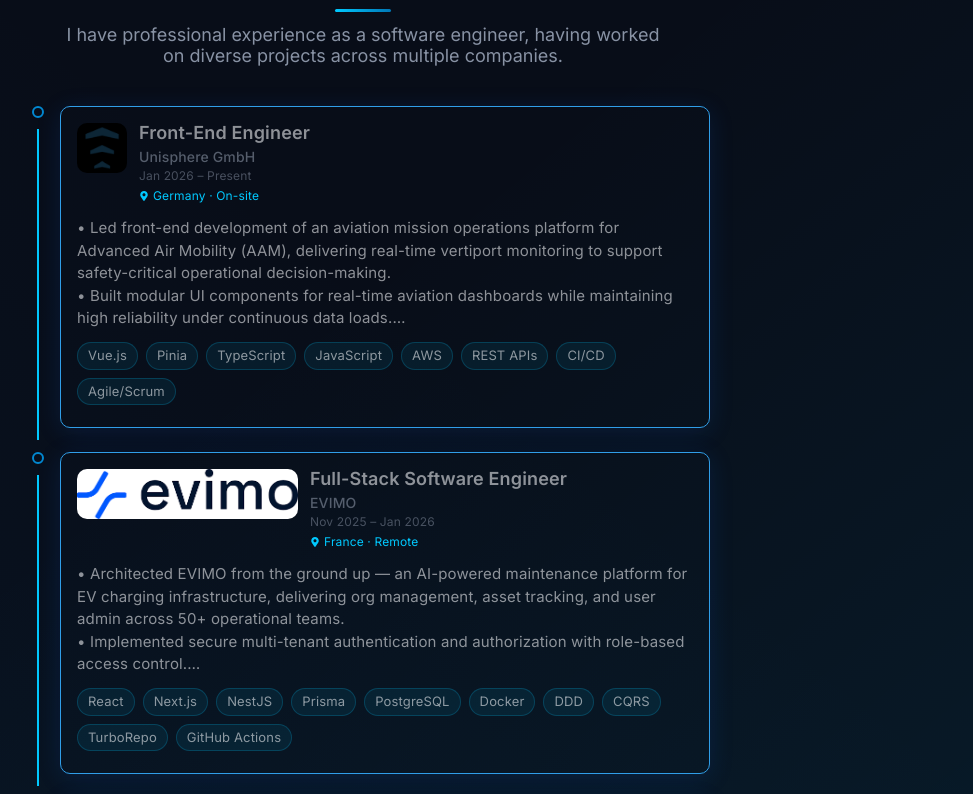
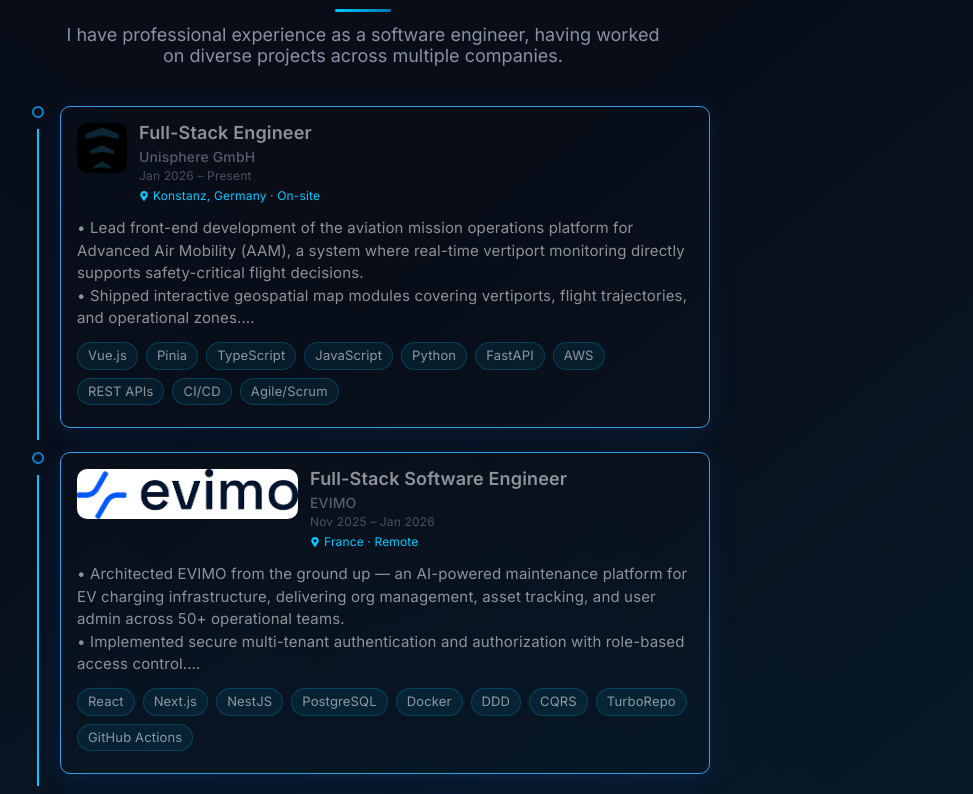
Before and after one commit to OumaymaLimeme/Portfolio, a React (Create React App) app: page / in a window 1280 px wide. Shown: the part 1766-2560 px from the top of the page, without its empty margins (277-1250 px from the left). Built offline with nearby package versions, Linux system fonts and the light colour scheme.

Commit message:
add small other fixes

```diff
--- a/public/index.html
+++ b/public/index.html
@@ -2,14 +2,14 @@
 <html lang="en">
   <head>
     <meta charset="utf-8" />
-    <link rel="icon" href="%PUBLIC_URL%/oumeima.png" />
+    <link rel="icon" href="%PUBLIC_URL%/Oumeima.jpeg" />
     <meta name="viewport" content="width=device-width, initial-scale=1" />
     <meta name="theme-color" content="#000000" />
     <meta
       name="description"
       content="Web site created using create-react-app"
     />
-    <link rel="apple-touch-icon" href="%PUBLIC_URL%/oumeima.png" />
+    <link rel="apple-touch-icon" href="%PUBLIC_URL%/Oumeima.jpeg" />
     <!--
       manifest.json provides metadata used when your web app is installed on a
       user's mobile device or desktop. See https://developers.google.com/web/fundamentals/web-app-manifest/
--- a/src/components/Footer/index.js
+++ b/src/components/Footer/index.js
@@ -103,8 +103,6 @@
   return (
     <FooterContainer>
       <FooterWrapper>
-        <Logo>Oumeima Limeme</Logo>
-        <Num> (+216) 54886508</Num>
         <Nav>
           <NavLink href="#about">{t("nav.about")}</NavLink>
           <NavLink href="#skills">{t("nav.skills")}</NavLink>
--- a/src/components/Languages/index.js
+++ b/src/components/Languages/index.js
@@ -137,16 +137,12 @@
     <Container id="languages">
       <Wrapper>
         <Title>{t("languages.title")}</Title>
-        <Desc>{t("languages.desc")}</Desc>
         <LanguagesGrid>
           {languages.map((lang, index) => (
             <LanguageCard key={index}>
               <Flag>{lang.flag}</Flag>
               <LangName>{lang.name}</LangName>
               <LevelBadge>{lang.proficiency}</LevelBadge>
-              <ProgressBar>
-                <ProgressFill level={lang.level} />
-              </ProgressBar>
             </LanguageCard>
           ))}
         </LanguagesGrid>
--- a/src/data/constants.js
+++ b/src/data/constants.js
@@ -8,7 +8,7 @@
   resume: require("../images/Oumeima_limeme_CV.pdf"),
   linkedin: "https://www.linkedin.com/in/oumaymalimeme/",
   leetcode: "https://leetcode.com/Oumayma23/",
-  facebook: "https://www.facebook.com/oumayma2000limeme",
+  phone: "+49 15129888262",
   email: "oumeimalimeme@gmail.com",
 };
 
@@ -185,15 +185,15 @@
   },
   {
     name: "French",
-    proficiency: "Elementary · B1",
+    proficiency: "Professional · B2",
     flag: "🇫🇷",
-    level: 55,
+    level: 75,
   },
   {
     name: "English",
-    proficiency: "Professional · B2",
+    proficiency: "Advanced · C1",
     flag: "🇬🇧",
-    level: 82,
+    level: 90,
   },
   {
     name: "German",
@@ -207,19 +207,21 @@
   {
     id: 0,
     img: require("../images/achiv/Unisphere.webp"),
-    role: "Front-End Engineer",
+    role: "Full-Stack Engineer",
     company: "Unisphere GmbH",
-    location: "Germany · On-site",
+    location: "Konstanz, Germany · On-site",
     date: "Jan 2026 – Present",
     desc:
-      "• Led front-end development of an aviation mission operations platform for Advanced Air Mobility (AAM), delivering real-time vertiport monitoring to support safety-critical operational decision-making.\n" +
-      "• Built modular UI components for real-time aviation dashboards while maintaining high reliability under continuous data loads.\n" +
-      "• Delivered interactive geospatial map modules covering vertiports, flight trajectories, and operational zones with live data feeds.",
+      "• Lead front-end development of the aviation mission operations platform for Advanced Air Mobility (AAM), a system where real-time vertiport monitoring directly supports safety-critical flight decisions.\n" +
+      "• Shipped interactive geospatial map modules covering vertiports, flight trajectories, and operational zones.\n" +
+      "• Developed NOVA Admin Panel, an internal multi-tenant management platform enabling Unisphere to oversee and manage (create, update, quota control, subscriptions) organizations and users across the Advanced Air Mobility ecosystem.",
     skills: [
       "Vue.js",
       "Pinia",
       "TypeScript",
       "JavaScript",
+      "Python",
+      "FastAPI",
       "AWS",
       "REST APIs",
       "CI/CD",
@@ -242,7 +244,6 @@
       "React",
       "Next.js",
       "NestJS",
-      "Prisma",
       "PostgreSQL",
       "Docker",
       "DDD",
@@ -338,7 +339,6 @@
     ],
     category: "web app",
     github: "https://github.com/OumaymaLimeme",
-    webapp: "https://github.com/OumaymaLimeme",
   },
   {
     id: 1,
@@ -347,16 +347,6 @@
     description:
       "Our Project Goal is to create an application that helps run a medical office smoothly. People should be able to book appointments online and manage patient information easily. The idea is to make it user-friendly and upgrade the way medical practices handle their tasks to enhance the overall workflow.",
     image: require("../images/projects/pp1.png"),
-    images: [
-      {
-        imgPath:
-          "https://user-images.githubusercontent.com/64485885/255202416-e1f89b04-2788-45b0-abc2-9dec616669e2.png",
-      },
-      {
-        imgPath:
-          "https://user-images.githubusercontent.com/64485885/255202416-e1f89b04-2788-45b0-abc2-9dec616669e2.png",
-      },
-    ],
     tags: ["Angular", "Node Js", "Express Js", "MongoDB", "Restful API", "UML"],
     category: "web app",
     github: "https://github.com/OumaymaLimeme/Cabinet_Management",
@@ -447,7 +437,7 @@
       "This desktop application is an all-in-one application that lets you easily find the best music, organize and personalize your favourite musics. Made with Java in MVC Architecture.",
     image: require("../images/projects/p5.png"),
     tags: ["Java", "JavaFX", "MVC", "MySQL"],
-    category: "android app",
+    category: "desktop app",
     github: "https://github.com/OumaymaLimeme/Music_Player",
     webapp: "https://github.com/OumaymaLimeme/Music_Player",
     member: [
@@ -616,9 +606,9 @@
 ];
 
 export const TimeLineData = [
-  { year: 2017, text: "Started my journey" },
-  { year: 2018, text: "Worked as a freelance developer" },
-  { year: 2019, text: "Founded JavaScript Mastery" },
-  { year: 2020, text: "Shared my projects with the world" },
-  { year: 2021, text: "Started my own platform" },
+  { year: 2019, text: "Started engineering preparatory cycle at ESSTHS" },
+  { year: 2021, text: "First internship — built Angular app at Pixemantic" },
+  { year: 2022, text: "Competed in TCPC & multiple coding competitions" },
+  { year: 2024, text: "Graduated from ENICarthage & joined Shipzzer" },
+  { year: 2025, text: "Joined EVIMO, then relocated to Germany at Unisphere" },
 ];
--- a/src/locales/de.json
+++ b/src/locales/de.json
@@ -28,8 +28,8 @@
     "desc": "Ich verfüge über Berufserfahrung als Softwareentwicklerin und habe an vielfältigen Projekten in verschiedenen Unternehmen gearbeitet.",
     "items": {
       "0": {
-        "role": "Front-End-Entwicklerin",
-        "desc": "• Leitete die Frontend-Entwicklung einer Luftfahrt-Operationsplattform für Advanced Air Mobility (AAM) und lieferte Echtzeit-Vertiport-Monitoring zur Unterstützung sicherheitskritischer operativer Entscheidungsfindung.\n• Entwickelte modulare UI-Komponenten für Echtzeit-Luftfahrt-Dashboards unter Gewährleistung hoher Zuverlässigkeit bei kontinuierlichen Datenlasten.\n• Lieferte interaktive geospatiale Kartenmodule für Vertiports, Flugtrajektorien und Betriebszonen mit Live-Datenfeeds."
+        "role": "Full-Stack-Entwicklerin",
+        "desc": "• Leitet die Frontend-Entwicklung der Luftfahrt-Operationsplattform für Advanced Air Mobility (AAM), einem System, bei dem Echtzeit-Vertiport-Monitoring sicherheitskritische Flugentscheidungen direkt unterstützt.\n• Lieferte interaktive geospatiale Kartenmodule für Vertiports, Flugtrajektorien und Betriebszonen.\n• Entwickelte das NOVA Admin Panel, eine interne Multi-Tenant-Verwaltungsplattform, die Unisphere ermöglicht, Organisationen und Nutzer im Advanced Air Mobility Ökosystem zu verwalten (Erstellung, Aktualisierung, Kontingentsteuerung, Abonnements)."
       },
       "1": {
         "role": "Full-Stack-Softwareentwicklerin",
--- a/src/locales/en.json
+++ b/src/locales/en.json
@@ -28,8 +28,8 @@
     "desc": "I have professional experience as a software engineer, having worked on diverse projects across multiple companies.",
     "items": {
       "0": {
-        "role": "Front-End Engineer",
-        "desc": "• Led front-end development of an aviation mission operations platform for Advanced Air Mobility (AAM), delivering real-time vertiport monitoring to support safety-critical operational decision-making.\n• Built modular UI components for real-time aviation dashboards while maintaining high reliability under continuous data loads.\n• Delivered interactive geospatial map modules covering vertiports, flight trajectories, and operational zones with live data feeds."
+        "role": "Full-Stack Engineer",
+        "desc": "• Lead front-end development of the aviation mission operations platform for Advanced Air Mobility (AAM), a system where real-time vertiport monitoring directly supports safety-critical flight decisions.\n• Shipped interactive geospatial map modules covering vertiports, flight trajectories, and operational zones.\n• Developed NOVA Admin Panel, an internal multi-tenant management platform enabling Unisphere to oversee and manage (create, update, quota control, subscriptions) organizations and users across the Advanced Air Mobility ecosystem."
       },
       "1": {
         "role": "Full-Stack Software Engineer",
@@ -139,8 +139,7 @@
     }
   },
   "languages": {
-    "title": "Languages",
-    "desc": "Human languages I communicate in professionally and personally."
+    "title": "Languages"
   },
   "footer": {
     "rights": "© 2026 Oumeima Limeme. All rights reserved."
```
